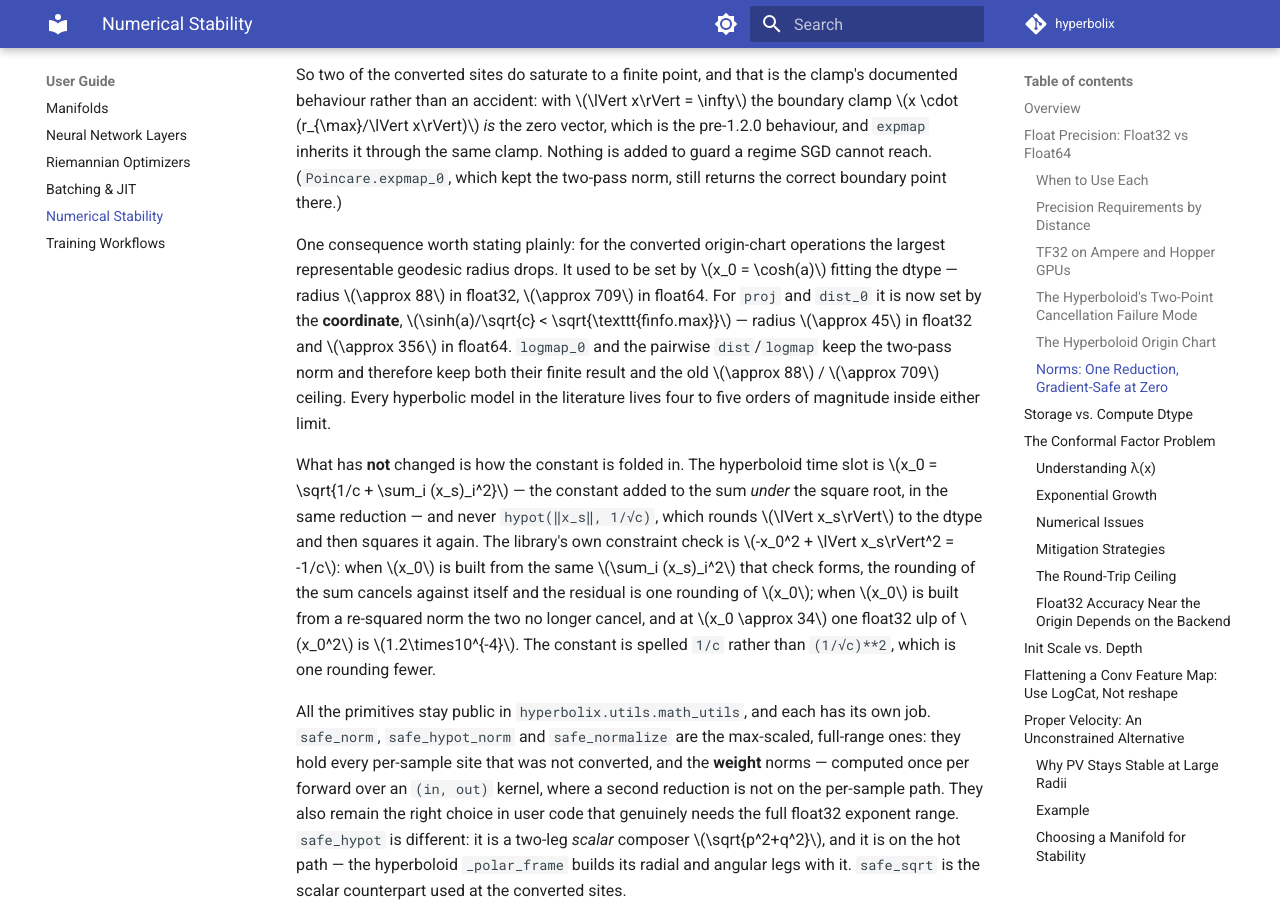
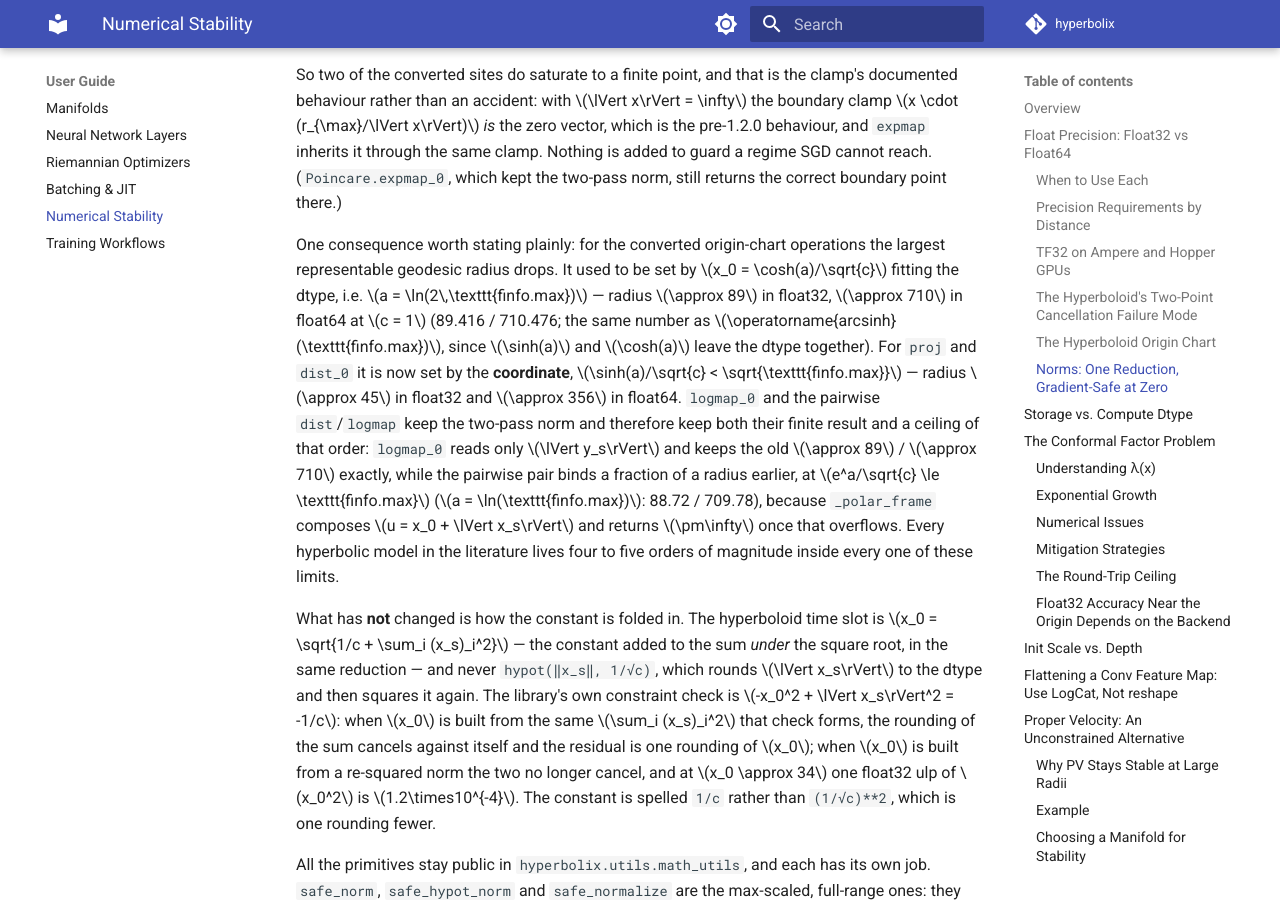
Before and after one commit to timoklein/hyperbolix, an MkDocs documentation site: the page built from docs/user-guide/numerical-stability.md, in a window 1280 px wide and 900 px high, scrolled down 7523 px. Built offline with MkDocs 1.6.1 and Material for MkDocs 9.7.7, drawn with Linux system fonts in a browser that asks for light colours; comment, search, counter and statistics services are not loaded; the version menu is left out; some of the changed text lies outside the part shown.

Commit message:
docs: name the quantity behind each hyperboloid argument ceiling
Comment and doc arithmetic only; no code or test-value change.

- The pre-conversion ceiling of proj / dist_0 (two-pass norm, no library
  cosh on the path) was cosh(a)/sqrt(c) <= finfo.max, i.e. a = ln(2 finfo.max)
  = 89.42 (float32) / 710.48 (float64), not ~88 / ~709; logmap_0 keeps that
  ceiling. The pairwise dist / logmap polar frame forms e^a and binds at
  ln(finfo.max) = 88.72 / 709.78.
- capped_exp's own cap is 0.99 ln(finfo.max) = 87.8 / 702.7; the comment now
  names it instead of '~88'.
- _softplus_tail: exp(-beta d) underflows past -log(smallest subnormal),
  measured at beta d ~104 in float32 (the comment said ~88); ~745 in float64
  was already right.
- hyperboloid _polar_frame comment: sqrt(u_x u_y) overflows once a + b >
  log(finfo.max) = 88.72, not 88.
- test_manifold_oracles: 'cosh(88) overflows float32' is false (8.3e37); the
  88.0 cap is a conservative bound under log(finfo.max) and is unchanged.

Probe: logs/2026-09-06_ceiling_arithmetic/probe_ceilings.py (gitignored).

```diff
--- a/docs/user-guide/numerical-stability.md
+++ b/docs/user-guide/numerical-stability.md
@@ -310,13 +310,18 @@ $x \cdot (r_{\max}/\lVert x\rVert)$ *is* the zero vector, which is the pre-1.2.0
 there.)
 
 One consequence worth stating plainly: for the converted origin-chart operations the largest
-representable geodesic radius drops. It used to be set by $x_0 = \cosh(a)$ fitting the dtype —
-radius $\approx 88$ in float32, $\approx 709$ in float64. For `proj` and `dist_0` it is now set by
+representable geodesic radius drops. It used to be set by $x_0 = \cosh(a)/\sqrt{c}$ fitting the
+dtype, i.e. $a = \ln(2\,\texttt{finfo.max})$ — radius $\approx 89$ in float32, $\approx 710$ in
+float64 at $c = 1$ (89.416 / 710.476; the same number as $\operatorname{arcsinh}(\texttt{finfo.max})$,
+since $\sinh(a)$ and $\cosh(a)$ leave the dtype together). For `proj` and `dist_0` it is now set by
 the **coordinate**, $\sinh(a)/\sqrt{c} < \sqrt{\texttt{finfo.max}}$ — radius $\approx 45$ in
 float32 and $\approx 356$ in float64. `logmap_0` and the pairwise `dist`/`logmap` keep the
-two-pass norm and therefore keep both their finite result and the old $\approx 88$ / $\approx 709$
-ceiling. Every hyperbolic model in the literature lives four to five orders of magnitude inside
-either limit.
+two-pass norm and therefore keep both their finite result and a ceiling of that order: `logmap_0`
+reads only $\lVert y_s\rVert$ and keeps the old $\approx 89$ / $\approx 710$ exactly, while the
+pairwise pair binds a fraction of a radius earlier, at $e^a/\sqrt{c} \le \texttt{finfo.max}$
+($a = \ln(\texttt{finfo.max})$: 88.72 / 709.78), because `_polar_frame` composes
+$u = x_0 + \lVert x_s\rVert$ and returns $\pm\infty$ once that overflows. Every hyperbolic model in
+the literature lives four to five orders of magnitude inside every one of these limits.
 
 What has **not** changed is how the constant is folded in. The hyperboloid time slot is
 $x_0 = \sqrt{1/c + \sum_i (x_s)_i^2}$ — the constant added to the sum *under* the square root, in
@@ -992,8 +997,10 @@ Möbius addition (independent of the formula under test), $c = 1$, dim 8, before
   #the-hyperboloids-two-point-cancellation-failure-mode)). The contrast that motivates this
   advice: the Poincaré ball itself cannot even *represent* a point past $d_0 \approx 12.65/\sqrt{c}$
   (float32) / $27.7/\sqrt{c}$ (float64) — `proj`'s boundary clamp saturates there — while the
-  hyperboloid chart's representable ceiling is $\sqrt{c}\,d \approx 88$ (float32), where `cosh`
-  overflows.
+  hyperboloid chart's representable ceiling is $\sqrt{c}\,d = \ln(2\,\texttt{finfo.max}) \approx 89$
+  (float32), where $\cosh$ overflows — with `dist` itself giving up a fraction of a radius earlier,
+  at $\ln(\texttt{finfo.max}) \approx 88.7$, where the polar frame's $x_0 + \lVert x_s\rVert = e^a$
+  does.
 - **Very high dimensions** (> 1000): `VERSION_METRIC_TENSOR` (version 2) may be more stable
 - **Debugging**: Compare all versions — significant differences indicate numerical issues
 
```
Also changed, not shown: docs/changelog.md (+1 -1 lines), 3 other files.
